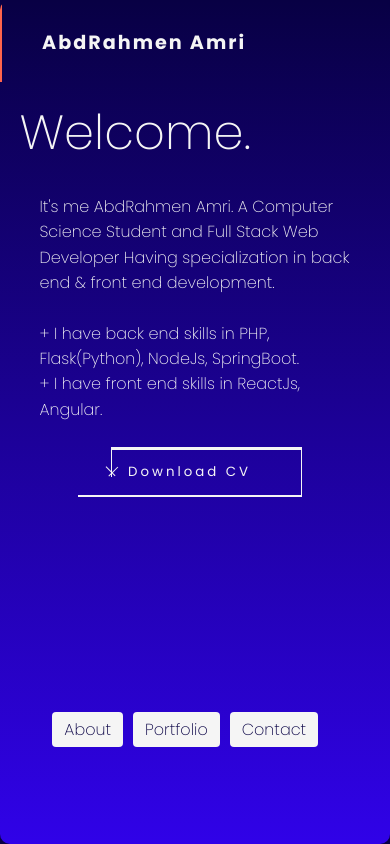
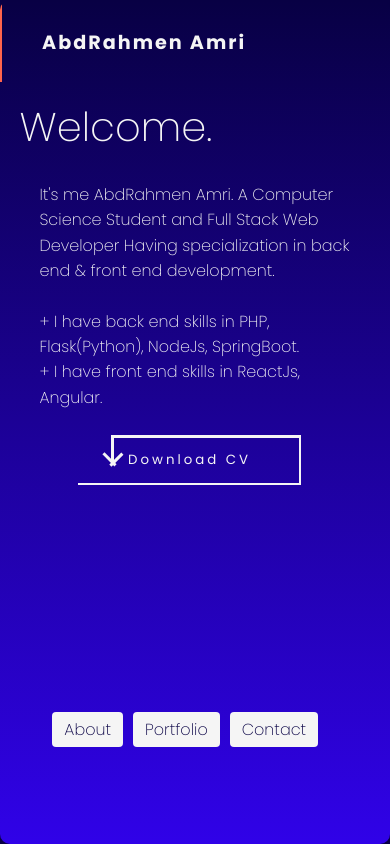
Before and after one commit to AbdRahmenAmri/AbdRahmenAmri.github.io, an Angular app: page / in a window 390 px wide. Built offline with nearby package versions, Linux system fonts and the light colour scheme.

Commit message:
fix mobile fit

```diff
--- a/src/app/component/download-btn/download-btn.component.css
+++ b/src/app/component/download-btn/download-btn.component.css
@@ -62,7 +62,7 @@
 
 
 :host.show .line.right{
-    width: .15vw;
+    width: .3vh;
     height: 0;
     bottom: 0;
     right: 0;
@@ -99,7 +99,7 @@
 }
 
 :host.show .line.left{
-    width: .15vw;
+    width: .3vh;
     height: 0;
     top: 0;
     left: 15%;
@@ -119,9 +119,9 @@
 :host.show .line.left::before{
     position: absolute;
     content: '';
-    bottom: -.1vh;
-    right: -.3vw;
-    width: .15vw;
+    bottom: -10%;
+    right: -150%;
+    width: .3vh;
     height: 0;
     background-color: whitesmoke;
     transform: rotateZ(45deg);
@@ -131,9 +131,9 @@
 :host.show .line.left::after{
     position: absolute;
     content: '';
-    bottom: -.1vh;
-    left: -.3vw;
-    width: .15vw;
+    bottom: -10%;
+    left: -150%;
+    width: .3vh;
     height: 0;
     background-color: whitesmoke;
     transform: rotateZ(-45deg);
@@ -144,6 +144,6 @@
         height: 0;
     }
     100%{
-        height: 1.5vh;
+        height: 2vh;
     }
 }
--- a/src/app/pages/index/index.component.css
+++ b/src/app/pages/index/index.component.css
@@ -148,7 +148,7 @@
         justify-content: center;
     }
     :host h1 {
-      font-size: 3rem;
+      font-size: 2.5rem;
     }
 
     :host p {
```
